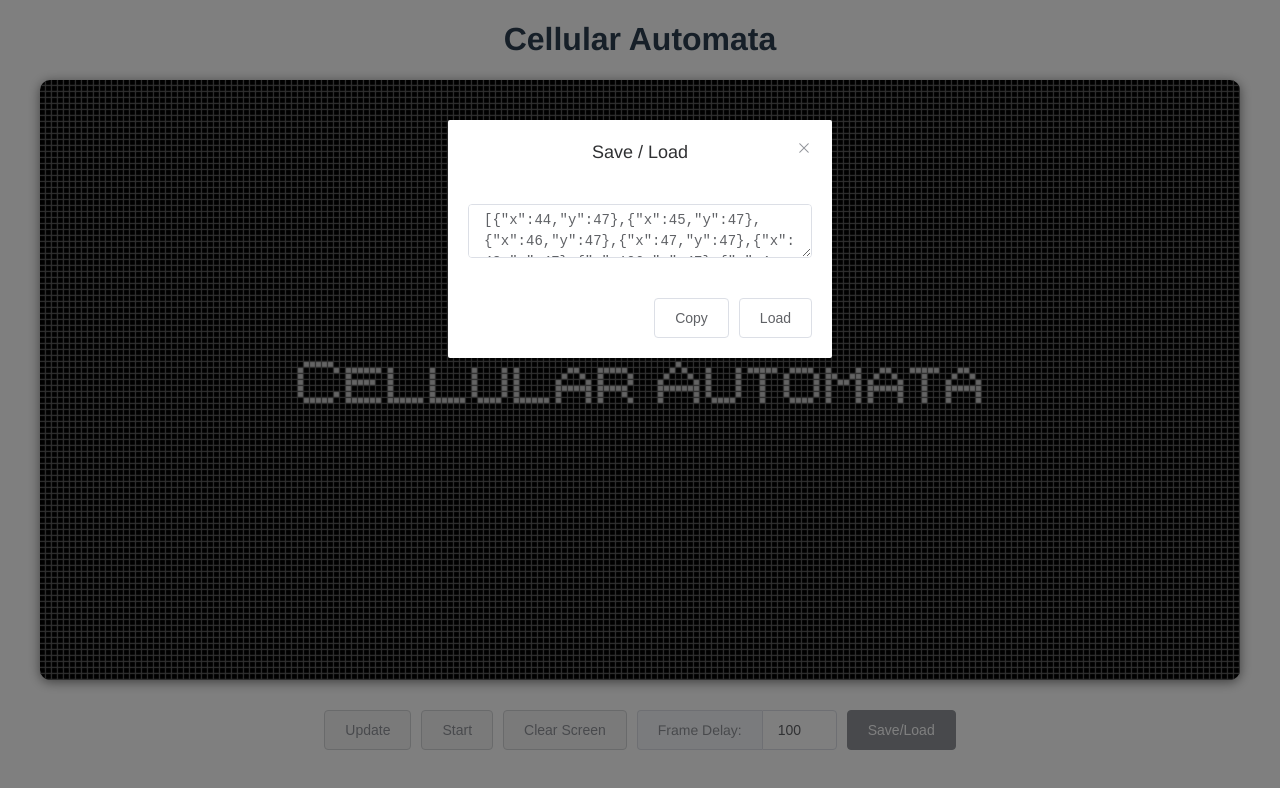
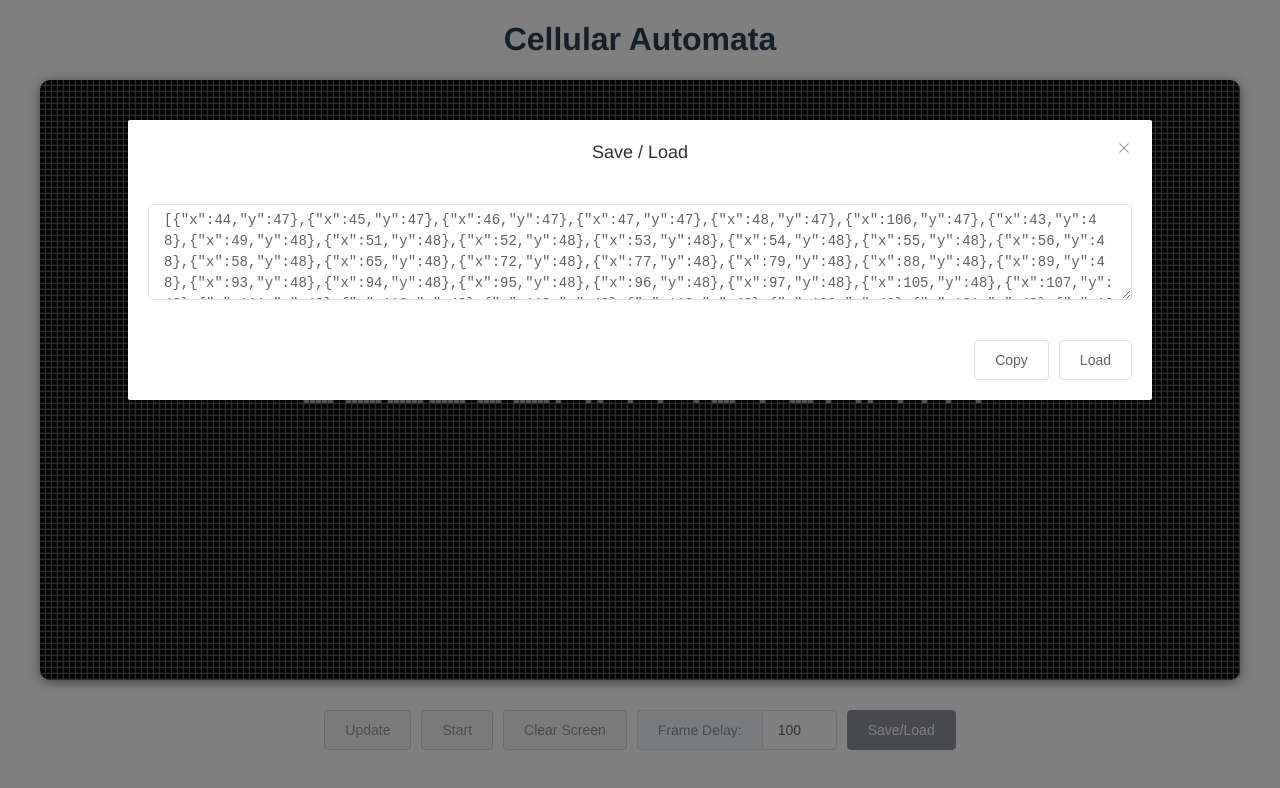
Before and after one commit to HyDevelop/Cellular-Automata, a Vue app: page / in a window 1280 px wide. Both pictures are taken after a click on the button "Save/Load". Shown: the top 788 px of the page. Built offline with nearby package versions, Linux system fonts and the light colour scheme.

Commit message:
[S] Adjust textbox size

```diff
--- a/src/Graphics.vue
+++ b/src/Graphics.vue
@@ -27,10 +27,10 @@
             <el-dialog
                 title="Save / Load"
                 :visible.sync="saveLoadShow"
-                width="30%">
+                width="80%">
                 <el-input
                     type="textarea"
-                    :rows="2"
+                    :rows="4"
                     placeholder="Please input"
                     v-model="saveLoadText"
                     id="save-load-code">
```
